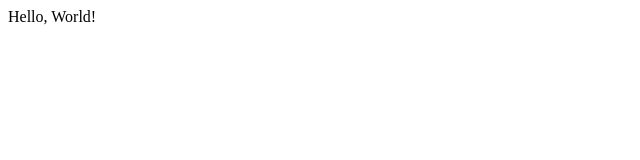
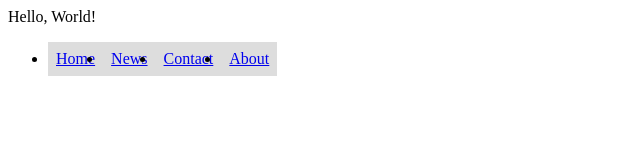
Before and after one commit to samoeding/samoeding.github.io, a plain HTML site: page index.html in a window 1280 px wide. Shown: the whole page, without its empty margins (0-640 px from the left). Drawn offline with Linux system fonts and the light colour scheme.

Commit message:
Testing styling

```diff
--- a/index.html
+++ b/index.html
@@ -1,10 +1,34 @@
 <!DOCTYPE HTML>
    <html>
           <head>
+              <style>
+               li {
+                    float: left;
+                    }
+
+               a {
+                  display: block;
+                  padding: 8px;
+                  background-color: #dddddd;
+                    }
+
+
+
+
+
+
+              </style>
                   <meta charset="utf-8">
                   <title>Hello, World!</title>
           </head>
 <body>
                   Hello, World!
-          </body>
+
+    <ul>
+    <li><a href="default.asp">Home</a></li>
+    <li><a href="news.asp">News</a></li>
+    <li><a href="contact.asp">Contact</a></li>
+    <li><a href="about.asp">About</a></li>
+    </ul>
+</body>
 </html>
```
